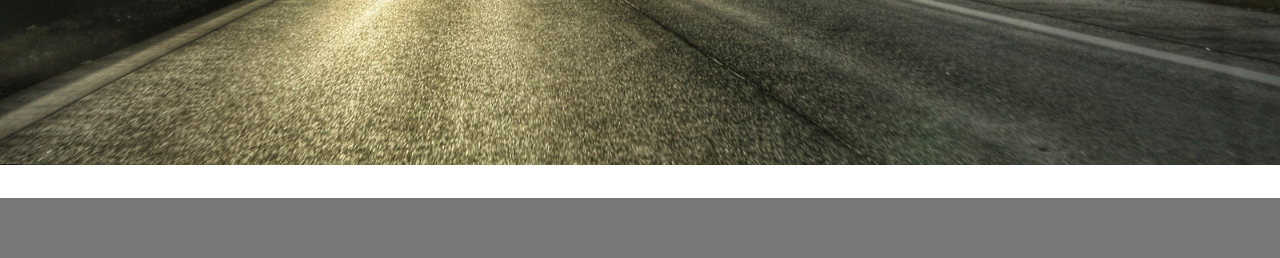
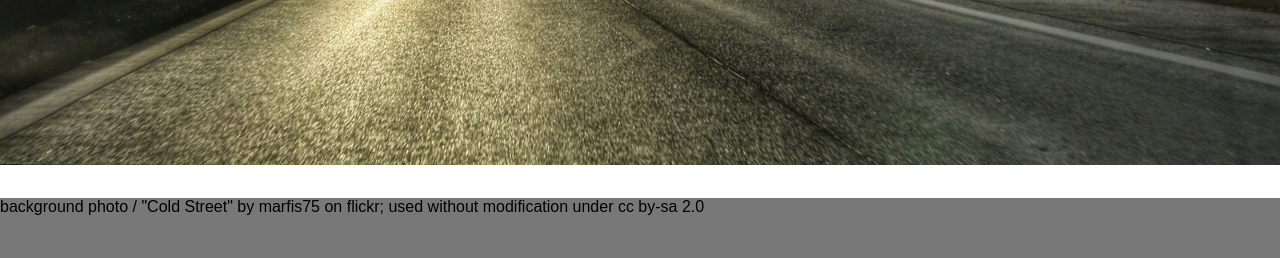
Before and after one commit to JoshuaRosenfeld/park, a Django app: page /spots/ in a window 1280 px wide. Shown: the part 662-920 px from the top of the page. Run offline with Django 3.2, Linux system fonts and the light colour scheme; data that the repository does not hold is empty; parts of the project's set-up code (start-up, migrations or seed data) failed here and were passed over.

Commit message:
include photo attribution

```diff
--- a/park/spots/templates/spots/base.html
+++ b/park/spots/templates/spots/base.html
@@ -42,6 +42,8 @@
 	<div id="content" class="container main">
 		{% block content %}{% endblock %}
 	</div>
-	<div id="footer" class="container main"></div>
+	<div id="footer" class="container main">
+		<p>background photo / <a href="https://www.flickr.com/photos/marfis75/15823026561/">"Cold Street"</a> by <a>marfis75 on flickr</a>; used without modification under <a>cc by-sa 2.0</a></p>
+	</div>
 </body>
 </html>
```
